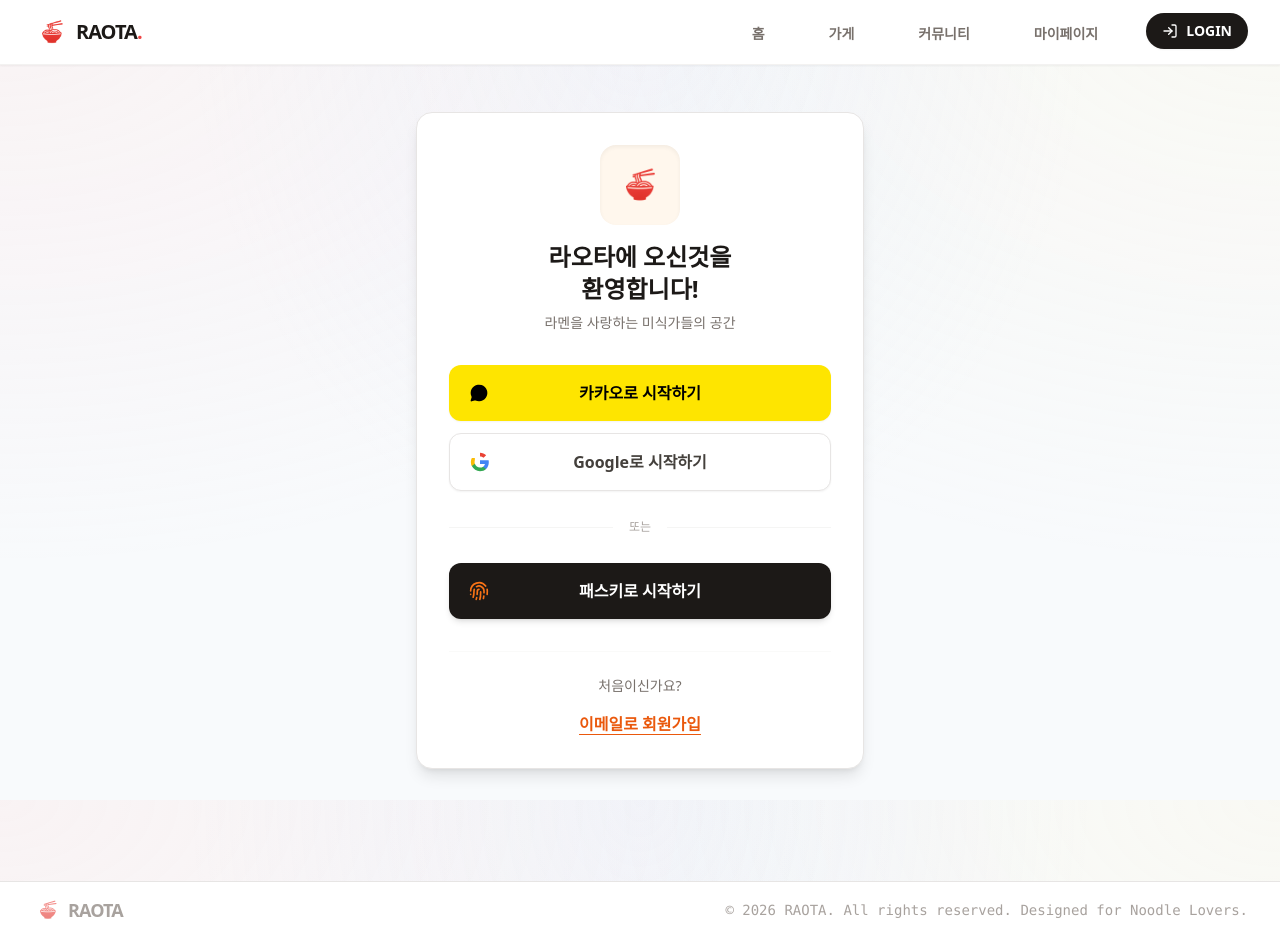
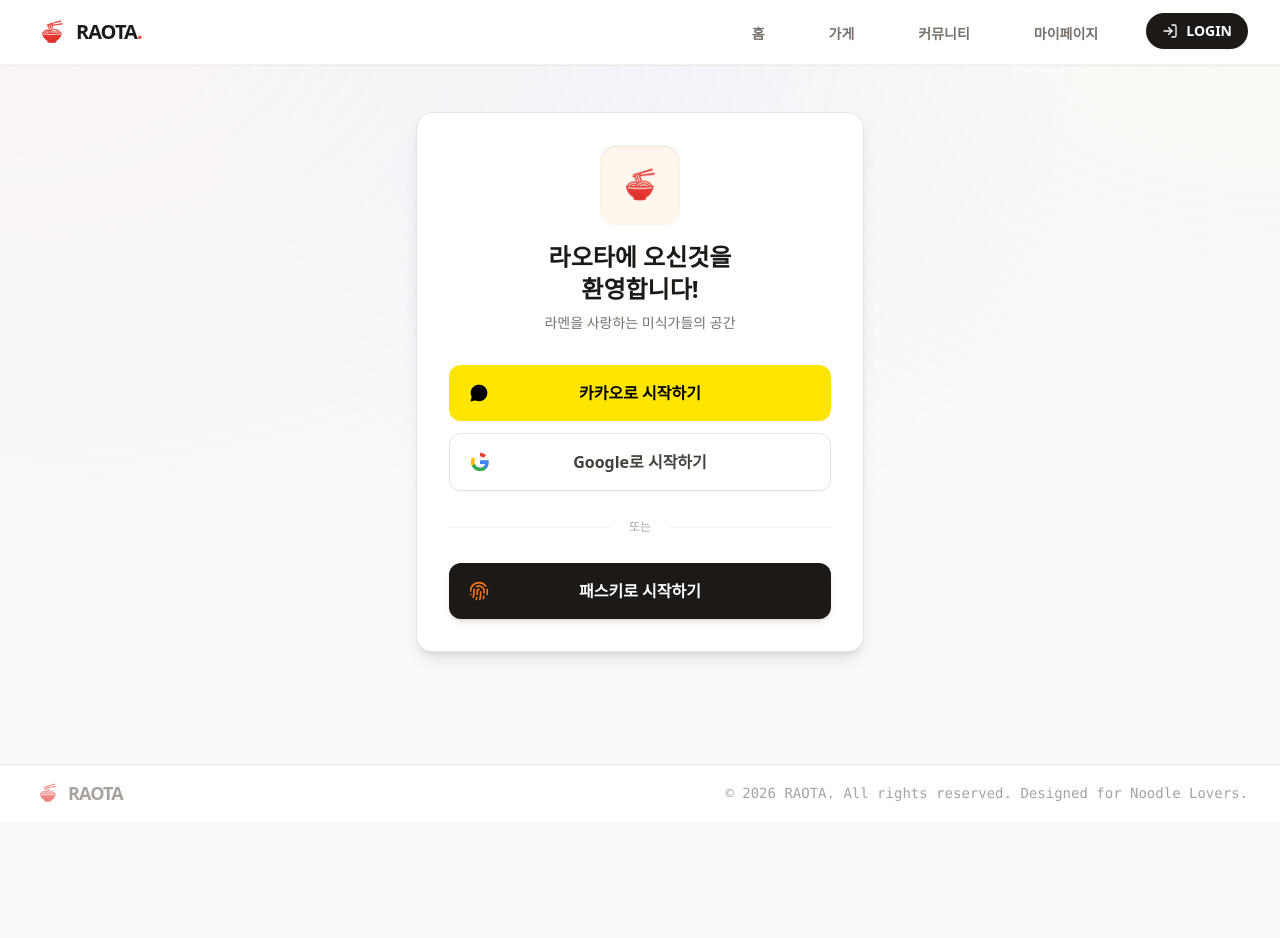
Before and after one commit to raota-team/raota-front, a Next.js app: page /login in a window 1280 px wide. After the commit the page ends 821 px from the top, so only its background shows below. Built offline with nearby package versions, Linux system fonts and the light colour scheme.

Commit message:
style: 로그인 페이지 하단 이메일 회원가입 링크 삭제

```diff
--- a/app/(routes)/login/page.tsx
+++ b/app/(routes)/login/page.tsx
@@ -100,16 +100,6 @@ export default function LoginPage() {
             <span>패스키로 시작하기</span>
           </button>
         </div>
-
-        <div className="mt-8 pt-6 border-t border-stone-50 text-center">
-          <p className="text-stone-500 text-sm mb-4">처음이신가요?</p>
-          <button
-            onClick={() => router.push('/register')}
-            className="text-orange-600 font-bold hover:text-orange-700 transition-colors underline underline-offset-4"
-          >
-            이메일로 회원가입
-          </button>
-        </div>
       </div>
     </div>
   );
```
